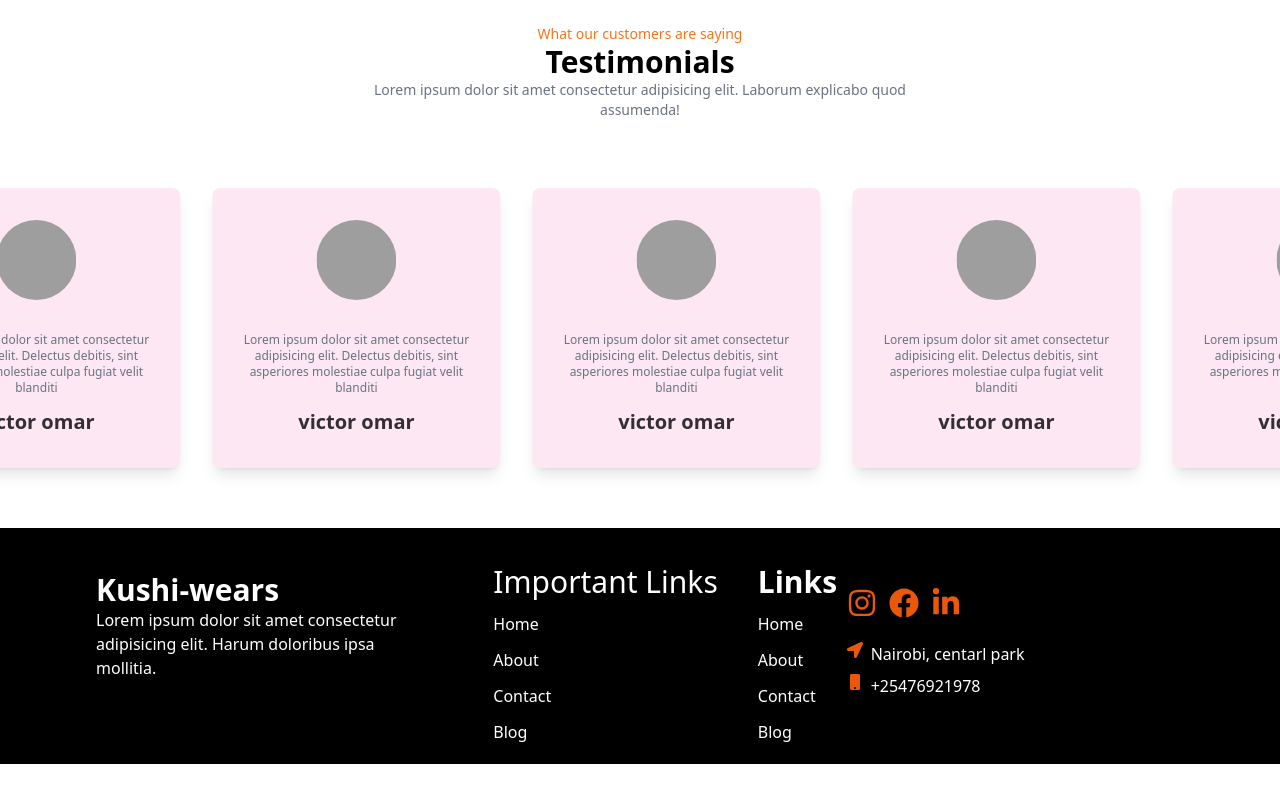
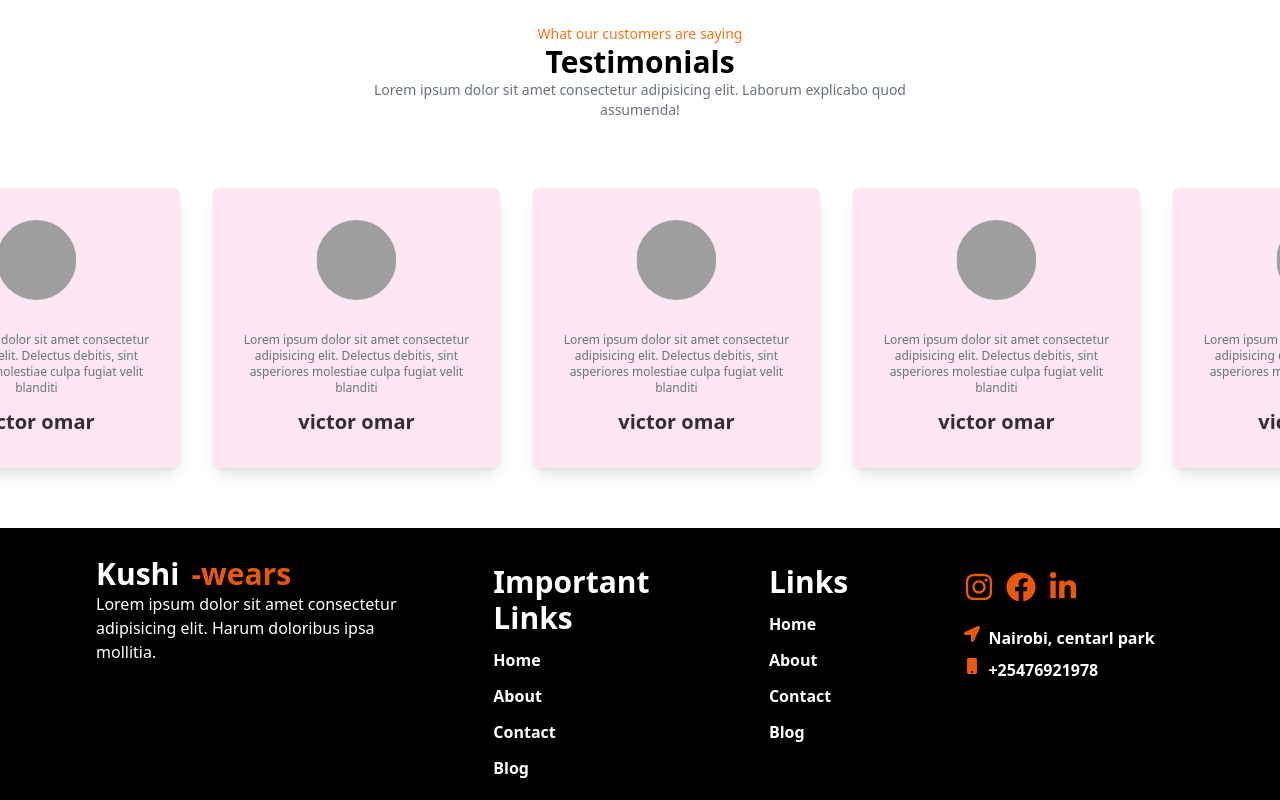
Before and after one commit to Tracy-miranja/ecommerce-website, a React (Vite) app: page / in a window 1280 px wide. Shown: the part 3296-4096 px from the top of the page. Before the commit the page ends 4060 px from the top, so only its background shows below. Built offline with nearby package versions, Linux system fonts and the light colour scheme; grey boxes are pictures that could not be loaded.

Commit message:
Modified footer

```diff
--- a/src/components/footer/Footer.jsx
+++ b/src/components/footer/Footer.jsx
@@ -8,14 +8,14 @@ import {
   FaLocationArrow,
   FaMobile,
 } from "react-icons/fa";
-const bannerimg = {
-  backgroundImage: `url ${logo}`,
-  backgroundPosition: "bottom",
-  backgroundRepeat: "no-repeat",
-  backgroundSize: "cover",
-  height: "100%",
-  width: "100%",
-};
+// const bannerimg = {
+//   backgroundImage: `url ${logo}`,
+//   backgroundPosition: "bottom",
+//   backgroundRepeat: "no-repeat",
+//   backgroundSize: "cover",
+//   height: "100%",
+//   width: "100%",
+// };
 const footerLink = [
   { title: "Home", link: "/#home" },
   { title: "About", link: "/#blog" },
@@ -25,14 +25,14 @@ const footerLink = [
 
 const Footer = () => {
   return (
-    <div className="text-white bg-black pt-5 pb-5">
+    <div className="text-white bg-black pt-1 pb-5">
       <div className="container ">
         <div data-aos="zoom-in" className="grid md:grid-cols-3 pv-44 pt-4">
           {/* companies details */}
           <div className="py-2 px-4">
             <h1 className="sm:text-3xl text-xl font-bold text-justify flex items-center gap-3 sm:text-center">
               {/* <img src={logo} alt="logo" className="w-[80px]" /> */}
-              Kushi-wears
+              Kushi<span className="text-orange-600">-wears</span>
             </h1>
             <p>
               Lorem ipsum dolor sit amet consectetur adipisicing elit. Harum
@@ -40,7 +40,7 @@ const Footer = () => {
             </p>
           </div>
           {/* footer details */}
-          <div className="grid grid-cols-2 col-span-2 md:pl-10">
+          <div className="grid grid-cols-3 col-span-2 mt-4 font-bold md:pl-10 sm:grid-cols-1 md:grid-cols-2 lg:grid-cols-3  ">
             <div className="flex flex-row ">
               <div>
                 <h3 className="sm:text-3xl text-justify sm:text-left mb-3">
@@ -59,6 +59,7 @@ const Footer = () => {
                   ))}
                 </ul>
               </div>
+            </div>
             <div className="ml-10">
               <h1 className="sm:text-3xl font-semibold text-xl text-justify sm:text-left mb-3">
                 Links
@@ -76,10 +77,9 @@ const Footer = () => {
                 ))}
               </ul>
             </div>
-            </div>
             {/* social icons */}
             <div>
-              <div className="flex items-center gap-3 mt-6">
+              <div className="flex items-center gap-3 mt-2">
                 <a href="#">
                   <FaInstagram className="text-3xl text-orange-600" />
                 </a>
```
Lines whose indentation alone changed are shown as unchanged.
